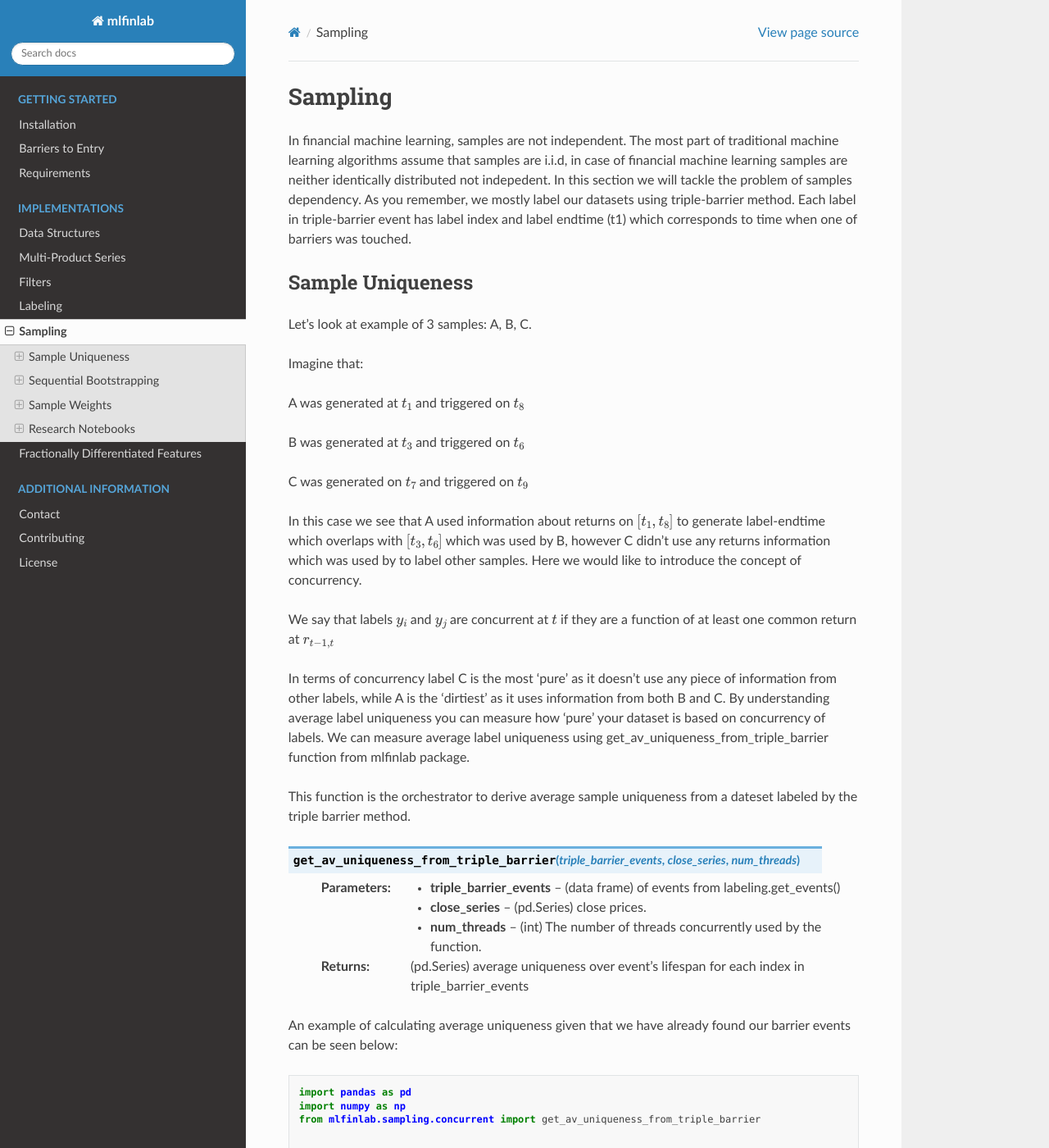
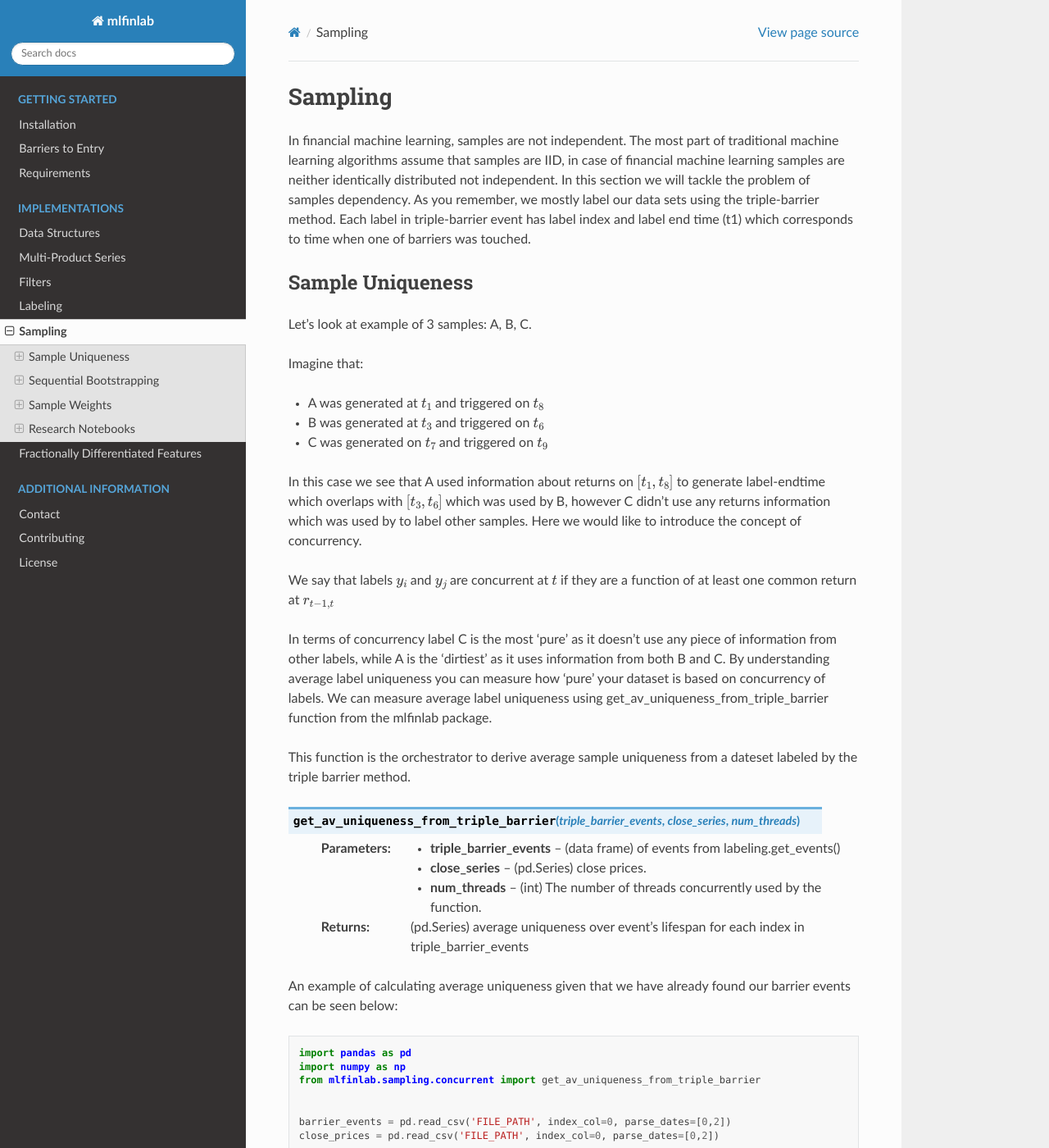
Before and after one commit to hudson-and-thames/mlfinlab, a Sphinx documentation site: the page built from docs/source/implementations/sampling.rst, in a window 1280 px wide and 1400 px high. Shown: the whole window at 82% size. Built offline with Sphinx 7.4.7 and the Read the Docs theme 2.0.0, drawn with Linux system fonts in a browser that asks for light colours; some of the changed text lies outside the part shown.

Commit message:
* Updated sample weights

```diff
--- a/docs/source/implementations/sampling.rst
+++ b/docs/source/implementations/sampling.rst
@@ -4,7 +4,7 @@
 Sampling
 ========
 
-In financial machine learning, samples are not independent. The most part of traditional machine learning algorithms assume that samples are i.i.d, in case of financial machine learning samples are neither identically distributed not indepedent. In this section we will tackle the problem of samples dependency. As you remember, we mostly label our datasets using triple-barrier method. Each label in triple-barrier event has label index and label endtime (t1) which corresponds to time when one of barriers was touched.
+In financial machine learning, samples are not independent. The most part of traditional machine learning algorithms assume that samples are IID, in case of financial machine learning samples are neither identically distributed not independent. In this section we will tackle the problem of samples dependency. As you remember, we mostly label our data sets using the triple-barrier method. Each label in triple-barrier event has label index and label end time (t1) which corresponds to time when one of barriers was touched.
 
 Sample Uniqueness
 =================
@@ -13,17 +13,15 @@
 
 Imagine that:
 
-A was generated at :math:`t_1` and triggered on :math:`t_8`
-
-B was generated at :math:`t_3` and triggered on :math:`t_6`
-
-C was generated on :math:`t_7` and triggered on :math:`t_9`
+* A was generated at :math:`t_1` and triggered on :math:`t_8`
+* B was generated at :math:`t_3` and triggered on :math:`t_6`
+* C was generated on :math:`t_7` and triggered on :math:`t_9`
 
 In this case we see that A used information about returns on :math:`[t_1,t_8]` to generate label-endtime which overlaps with :math:`[t_3, t_6]` which was used by B, however C didn't use any returns information which was used by to label other samples. Here we would like to introduce the concept of concurrency.
 
 We say that labels :math:`y_i` and :math:`y_j` are concurrent at :math:`t` if they are a function of at least one common return at :math:`r_{t-1,t}`
 
-In terms of concurrency label C is the most 'pure' as it doesn't use any piece of information from other labels, while A is the 'dirtiest' as it uses information from both B and C. By understanding average label uniqueness you can measure how 'pure' your dataset is based on concurrency of labels. We can measure average label uniqueness using get_av_uniqueness_from_triple_barrier function from mlfinlab package.
+In terms of concurrency label C is the most 'pure' as it doesn't use any piece of information from other labels, while A is the 'dirtiest' as it uses information from both B and C. By understanding average label uniqueness you can measure how 'pure' your dataset is based on concurrency of labels. We can measure average label uniqueness using get_av_uniqueness_from_triple_barrier function from the mlfinlab package.
 
 This function is the orchestrator to derive average sample uniqueness from a dateset labeled by the triple barrier method.
 
@@ -67,41 +65,42 @@
 
 The core functions behind Sequential Bootstrapping are implemented in mlfinlab and can be seen below:
 
-Snippet 4.3, page 65, Build an Indicator Matrix
+.. function:: get_ind_matrix(triple_barrier_events, price_bars)
 
-Get indicator matrix. The book implementation uses bar_index as input, however there is no explanation how to form it.
+    Snippet 4.3, page 65, Build an Indicator Matrix
 
-We decided that using triple_barrier_events and price bars by analogy with concurrency is the best option.
-
-.. function:: get_ind_matrix(triple_barrier_events, price_bars)
+    Get indicator matrix. The book implementation uses bar_index as input, however there is no explanation how to form it.
+    We decided that using triple_barrier_events and price bars by analogy with concurrency is the best option.
 
     :param triple_barrier_events: (pd.DataFrame): triple barrier events from labeling.get_events
     :param price_bars: (pd.DataFrame): price bars which were used to form triple barrier events
     :return: (np.array) indicator binary matrix indicating what (price) bars influence the label for each observation
 
-Snippet 4.4. page 65, Compute Average Uniqueness
-
-Average uniqueness from indicator matrix
 
 .. function:: get_ind_mat_average_uniqueness(ind_mat)
+
+    Snippet 4.4. page 65, Compute Average Uniqueness
+    Average uniqueness from indicator matrix
+
 
     :param ind_mat: (np.matrix) indicator binary matrix
     :return: (float) average uniqueness
 
-An adaption of Snippet 4.4. page 65, which returns the indicator matrix element uniqueness.
 
 .. function:: get_ind_mat_label_uniqueness(ind_mat)
+
+    An adaption of Snippet 4.4. page 65, which returns the indicator matrix element uniqueness.
 
     :param ind_mat: (np.matrix) indicator binary matrix
     :return: (np.matrix) element uniqueness
 
-Snippet 4.5, Snippet 4.6, page 65, Return Sample from Sequential Bootstrap
-
-Generate a sample via sequential bootstrap.
-
-Note: Moved from pd.DataFrame to np.matrix for performance increase
 
 .. function:: seq_bootstrap(ind_mat, sample_length=None, warmup_samples=None, compare=False, verbose=False, random_state=np.random.RandomState())
+
+    Snippet 4.5, Snippet 4.6, page 65, Return Sample from Sequential Bootstrap
+    Generate a sample via sequential bootstrap.
+
+    Note: Moved from pd.DataFrame to np.matrix for performance increase
 
     :param ind_mat: (data frame) indicator matrix from triple barrier events
     :param sample_length: (int) Length of bootstrapped sample
@@ -118,11 +117,9 @@
 
 Consider a set of labels :math:`\left\{y_i\right\}_{i=0,1,2}` where:
 
-label :math:`y_0` is a function of return :math:`r_{0,2}`
-
-label :math:`y_1` is a function of return :math:`r_{2,3}`
-
-label :math:`y_2` is a function of return :math:`r_{4,5}`
+* label :math:`y_0` is a function of return :math:`r_{0,2}`
+* label :math:`y_1` is a function of return :math:`r_{2,3}`
+* label :math:`y_2` is a function of return :math:`r_{4,5}`
 
 The first thing we need to do is to build and indicator matrix. Columns of this matrix correspond to samples and rows correspond to price returns timestamps which were used during samples labelling. In our case indicator matrix is::
 
@@ -178,11 +175,11 @@
 	    phi.append(chosen_sample)
 
 
-For peformance increase we optimized and parallesied for-loop using numba, which corresponds to bootstrap_loop_run function.
+For performance increase we optimized and parallesied for-loop using numba, which corresponds to bootstrap_loop_run function.
 
 Not let's finish the example:
 
-To be as close to mlfinlab implementation let's convert ind_mat to numpy matrix
+To be as close to the mlfinlab implementation let's convert ind_mat to numpy matrix
 
 ::
 
@@ -250,12 +247,11 @@
 
 The most probable sample would be 2 in this case
 
-After 4 steps of sequential bootstrapping our drawn samples are [1,2,0,2]
+After 4 steps of sequential bootstrapping our drawn samples are [1, 2, 0, 2]
 
-Let's see how this example is solved by mlfinlab implementation. To reproduce that:
+Let's see how this example is solved by the mlfinlab implementation. To reproduce that:
 
 1) we need to set warmup to [1], which corresponds to phi = [1] on the first step
-
 2) verbose = True to print updated probabilities
 
 ::
@@ -389,13 +385,13 @@
 Sample Uniqueness and Weights
 ~~~~~~~~~~~~~~~~~~~~~~~~~~~~~
 
-`Sample Uniqueness and Weights`_
+* `Sample Uniqueness and Weights`_
 
 .. _Sample Uniqueness and Weights: https://github.com/hudson-and-thames/research/blob/master/Chapter4/Chapter4_Exercises.ipynb
 
 Sequential Bootstrapping
 ~~~~~~~~~~~~~~~~~~~~~~~~
 
-`Sequential Bootstrapping`_
+* `Sequential Bootstrapping`_
 
 .. _Sequential Bootstrapping: https://github.com/hudson-and-thames/research/blob/master/Chapter4/Sequential_Bootstrapping.ipynb
```
